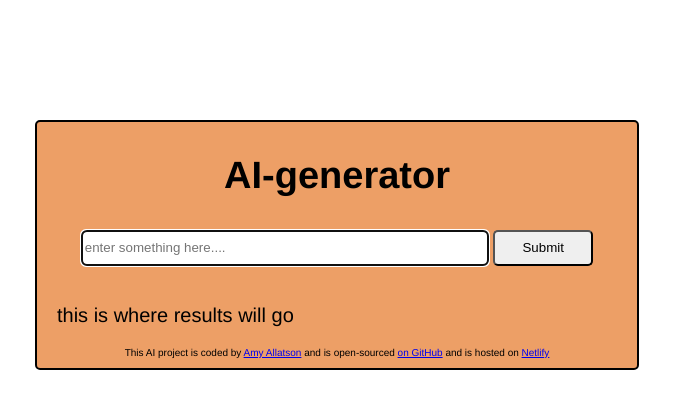
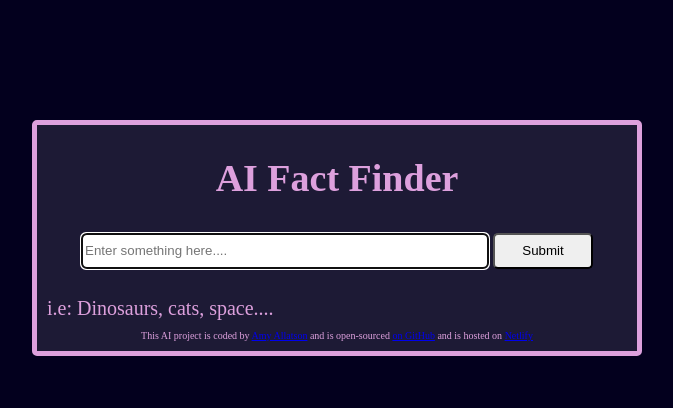
Before and after one commit to amyrosejoyce/AI-generator, a plain HTML site: page index.html in a window 1280 px wide. Shown: the whole page, without its empty margins (303-976 px from the left). Drawn offline with Linux system fonts and the light colour scheme.

Commit message:
changed title

```diff
--- a/index.html
+++ b/index.html
@@ -3,7 +3,7 @@
   <head>
     <meta charset="UTF-8" />
     <meta name="viewport" content="width=device-width, initial-scale=1.0" />
-    <title>something AI-generator</title>
+    <title> AI Fact Finder</title>
     <link rel="stylesheet" href="src/style.css" />
 
   </head>
@@ -11,19 +11,19 @@
 
   <body>
     <header>
-      <h1>AI-generator</h1>
+      <h1> AI Fact Finder</h1>
     </header>
     <main>
       <form action="">
         <input class="input"
           type="text"
-          placeholder="enter something here...."
+          placeholder="Enter something here...."
           autofocus
           required />
         <input type="submit" class="submit" />
       </form>
       <br>
-      <div class="result">this is where results will go</div>
+      <div class="result">i.e: Dinosaurs, cats, space....</div>
     </main>
 
     <footer>
--- a/src/style.css
+++ b/src/style.css
@@ -1,15 +1,16 @@
 body {
-  background-color: ;
-  font-family: "Cerebri Sans", Helvetica, Arial, sans-serif;
+  background-color: #03001e;
+  font-family: Comfortaa - 700 Outfit, sans-serif;
   /////put in image////
 }
 
 .container {
-  background-color: #ed9f66;
+  background-color: #1d1a35;
   margin: 120px auto;
   max-width: 600px;
-  border: 2px solid black;
+  border: 5px solid plum;
   border-radius: 5px;
+  color: plum;
 }
 
 h1 {
@@ -37,11 +38,12 @@ form {
   border-radius: 5px;
   width: 100px;
   height: 36px;
+  font-family: Comfortaa - 700;
 }
 
 .result {
   font-size: 20px;
-  padding: 20px;
+  padding: 10px;
 }
 
 footer {
```
